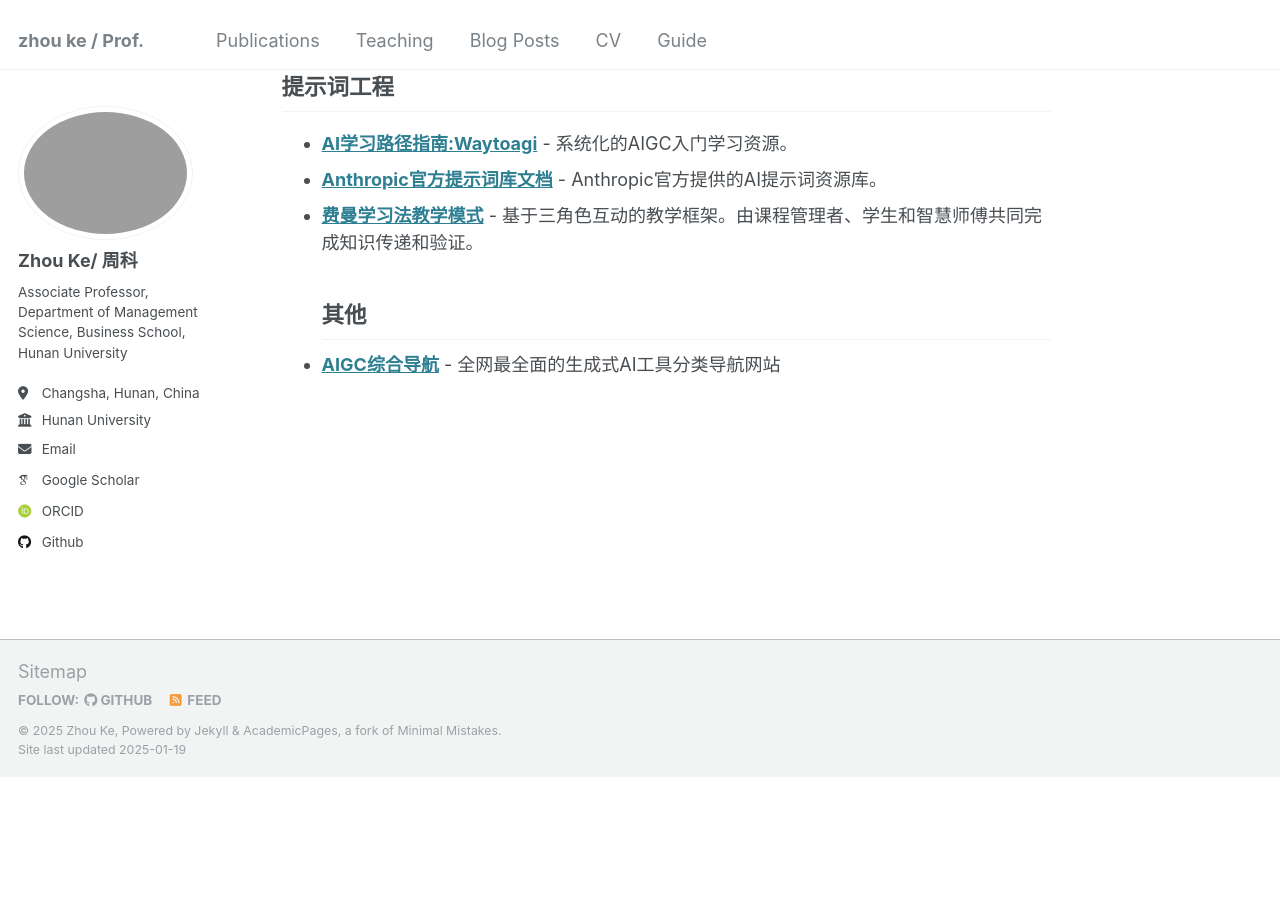
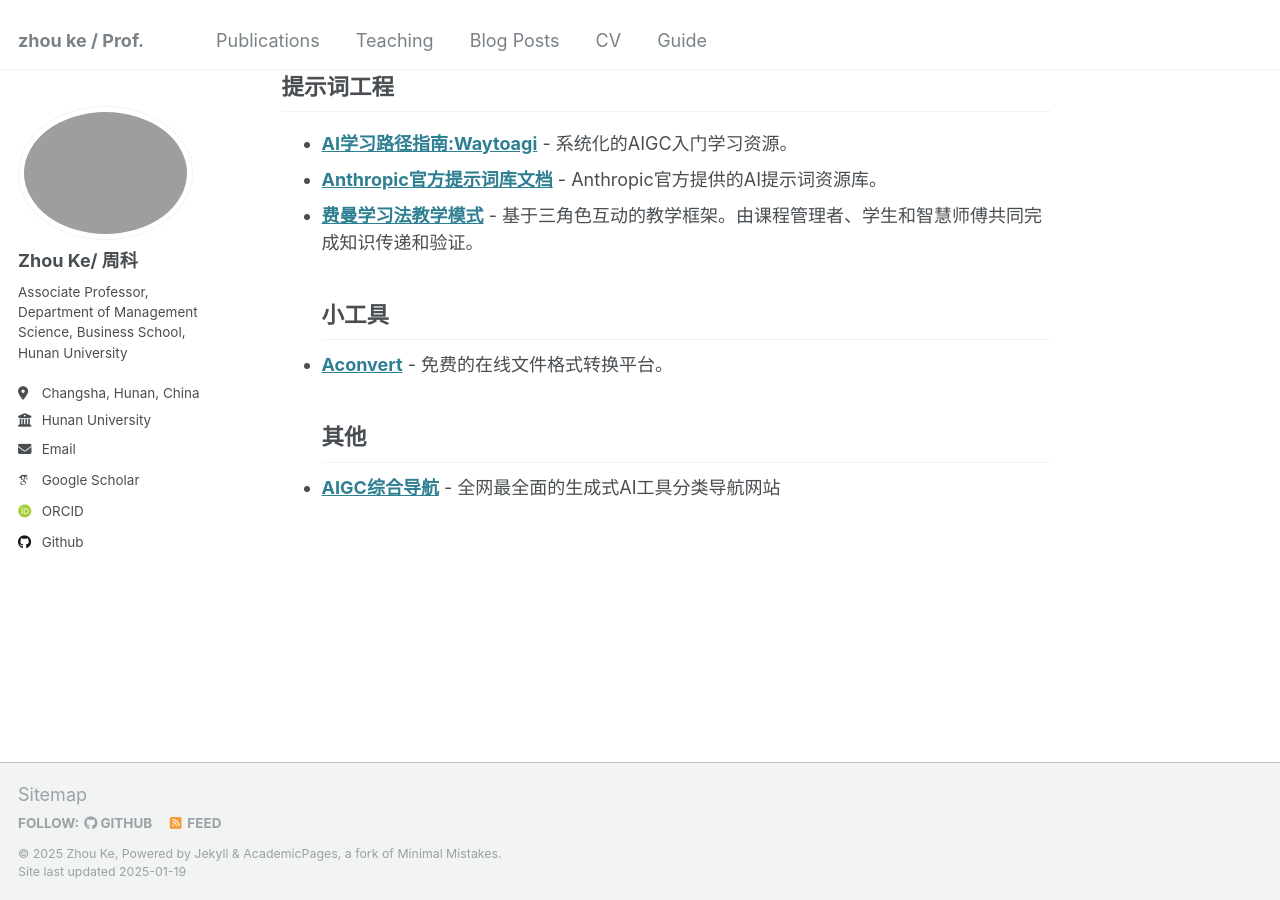
Before and after one commit to hustzhke/hustzhke.github.io, a Jekyll site: the page built from _pages/about.md, in a window 1280 px wide and 900 px high, scrolled down 2294 px. Built offline with Jekyll 4.4.1, drawn with Linux system fonts in a browser that asks for light colours; some web fonts are replaced; before the commit the page ends 3071 px from its top, so only the background shows below that.

Commit message:
Update about.md

```diff
--- a/_pages/about.md
+++ b/_pages/about.md
@@ -61,5 +61,7 @@ CS229：机器学习：系统讲解机器学习的理论和实践
 * **[AI学习路径指南:Waytoagi](https://waytoagi.feishu.cn/wiki/QPe5w5g7UisbEkkow8XcDmOpn8e)** - 系统化的AIGC入门学习资源。
 * **[Anthropic官方提示词库文档](https://docs.anthropic.com/zh-CN/prompt-library/library)** - Anthropic官方提供的AI提示词资源库。
 * **[费曼学习法教学模式](https://www.hhsblog.me/posts/feynman-method-prompt/)** - 基于三角色互动的教学框架。由课程管理者、学生和智慧师傅共同完成知识传递和验证。
+## 小工具
+* **[Aconvert](https://www.aconvert.com/)** - 免费的在线文件格式转换平台。
 ## 其他
 * **[AIGC综合导航](https://www.aigc.cn/)** - 全网最全面的生成式AI工具分类导航网站
```
